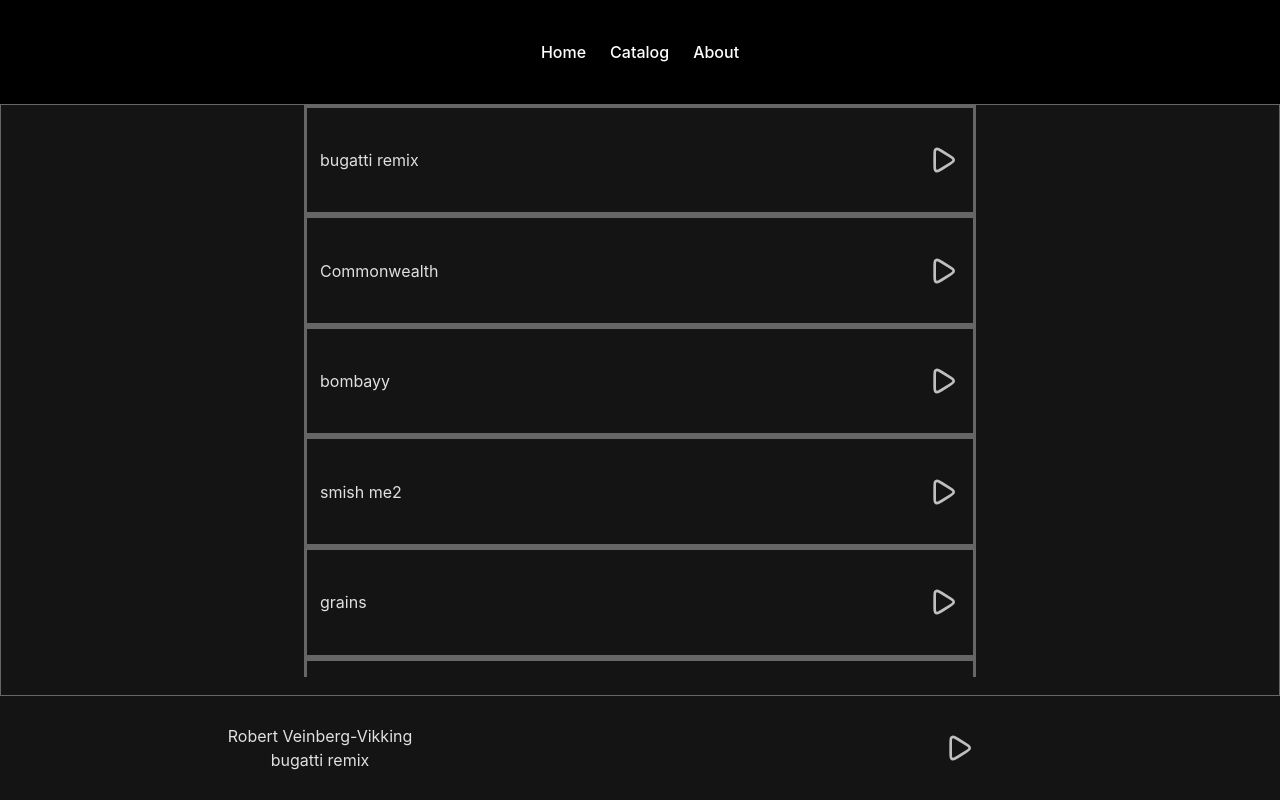
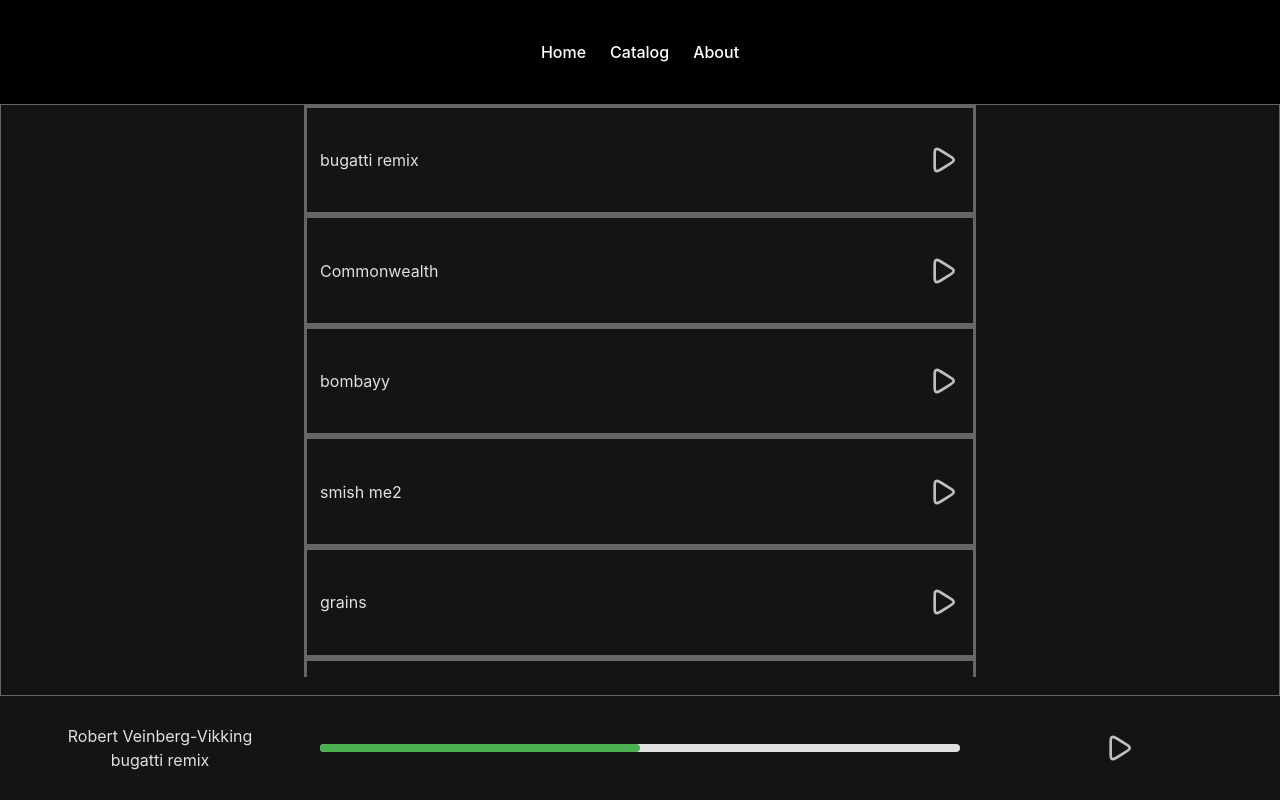
Before and after one commit to vikkingr/BeatsUI, a React (Vite) app: page / in a window 1280 px wide. Built offline with nearby package versions, Linux system fonts and the light colour scheme; no server answers.

Commit message:
progress bar

```diff
--- a/src/components/PlayerControls/PlayerControls.jsx
+++ b/src/components/PlayerControls/PlayerControls.jsx
@@ -1,6 +1,7 @@
 import React, { useContext, useEffect, useRef } from 'react';
 import { BeatsContext } from '../../context/BeatsContext';
 import PlayPauseButton from '../../shared/PlayPauseButton/PlayPauseButton';
+import ProgressBar from '../../shared/ProgressBar/ProgressBar';
 import './PlayerControls.scss';
 
 const PlayerControls = () => {
@@ -40,6 +41,7 @@ const PlayerControls = () => {
                 <span className='track-information__contributors'>{contributors.toString()}</span>
                 <span className='track-information__name'>{name}</span>
             </div>
+            <ProgressBar value={50} />
             <div className='player-controls__track-control'>
                 <PlayPauseButton
                     id="play-pause-button"
--- /dev/null
+++ b/src/shared/ProgressBar/ProgressBar.jsx
@@ -0,0 +1,12 @@
+import React, { useState } from 'react';
+import "./ProgressBar.scss"
+
+const ProgressBar = ({ value }) => {
+  return (
+    <div className="progress-bar">
+      <div className="progress-bar-filler" style={{ width: `${value}%` }}></div>
+    </div>
+  );
+};
+
+export default ProgressBar;
--- /dev/null
+++ b/src/shared/ProgressBar/ProgressBar.scss
@@ -0,0 +1,13 @@
+.progress-bar {
+    width: 100%;
+    height: 8%;
+    background-color: #e0e0e0;
+    border-radius: 5px;
+}
+
+.progress-bar-filler {
+    height: 100%;
+    background-color: #4caf50;
+    border-radius: 5px;
+    transition: width 0.5s ease-in-out;
+}
```
